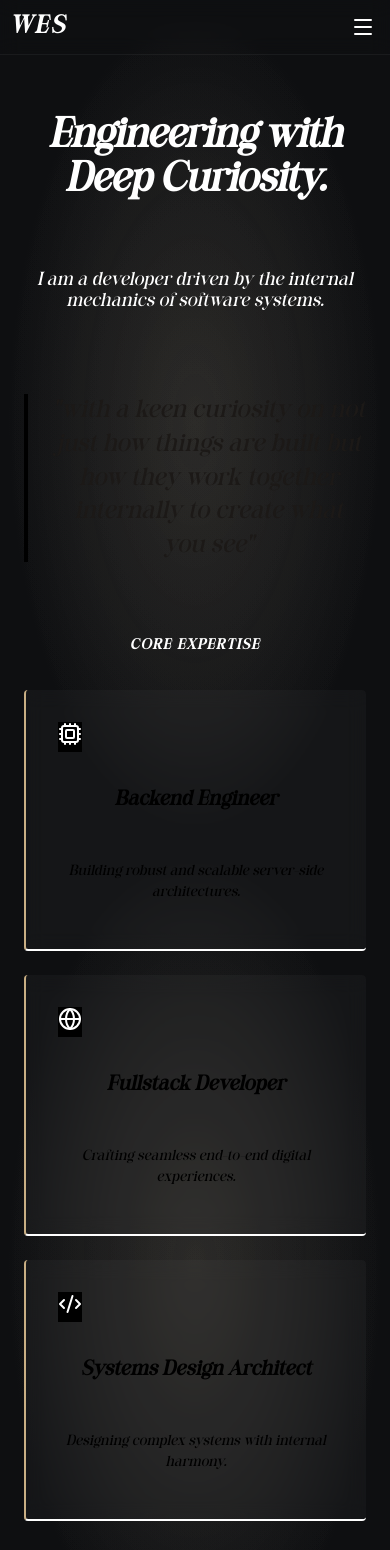
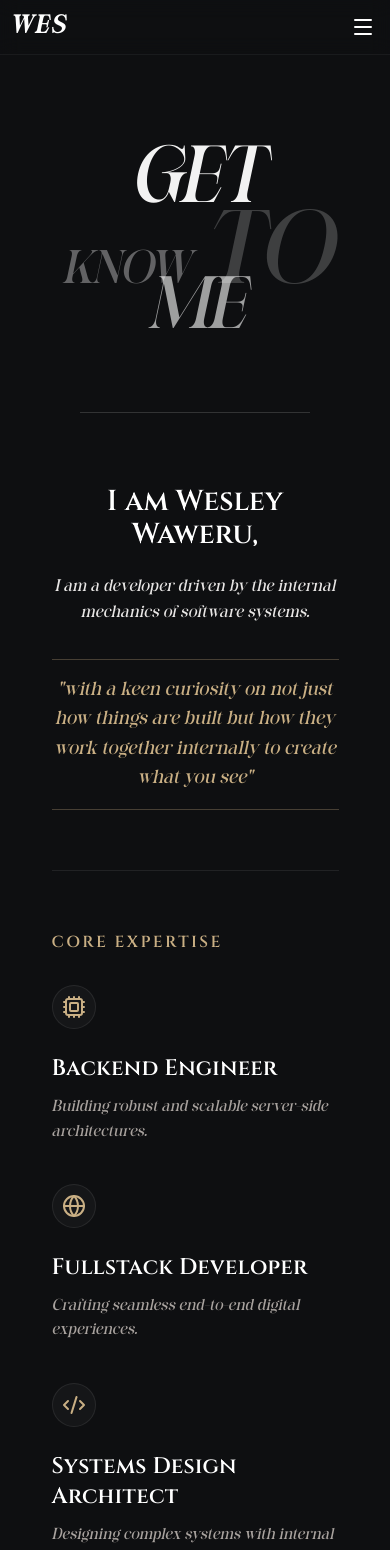
Before and after one commit to Sonderssss/wes-portfolio-react, a React (Vite) app: page /about in a window 390 px wide. Shown: the top 1550 px of the page. Built offline with nearby package versions, Linux system fonts and the light colour scheme; no server answers.

Commit message:
feat: redesigned the about page layout, style and animation

```diff
--- a/src/views/AboutView.css
+++ b/src/views/AboutView.css
@@ -1,133 +1,311 @@
-.about h1 {
-  font-size: 2.5rem;
+.about-container {
+  max-width: 1200px;
+  width: 90%;
+  margin: 0 auto;
+  padding: 0 2rem 80px 2rem;
+  box-sizing: border-box;
+  display: flex;
+  flex-direction: column;
+}
+
+/* Top Split Hero Section */
+.about-hero-split {
+  display: grid;
+  grid-template-columns: 1fr auto 1fr;
+  align-items: center;
+  column-gap: 4rem;
+  margin-top: 140px;
+  margin-bottom: 100px;
+}
+
+/* Left Panel: Introduction */
+.about-intro-side {
+  display: flex;
+  flex-direction: column;
+  align-items: flex-start;
+  text-align: left;
+}
+
+.about-intro-title {
+  font-family: var(--font-display);
+  font-size: 2.8rem;
+  font-weight: 700;
+  color: #ffffff;
+  margin: 0 0 1.5rem 0;
+  line-height: 1.15;
+}
+
+.about-intro-text {
+  font-size: 1.15rem;
+  color: var(--stone-200);
+  line-height: 1.6;
+  margin: 0 0 2rem 0;
+  max-width: 500px;
+}
+
+.about-intro-quote {
+  font-size: 1.15rem;
+  font-style: italic;
+  color: var(--color-accent-1);
+  border-left: 2px solid var(--color-accent-1);
+  padding-left: 1.5rem;
+  margin: 0;
+  max-width: 480px;
+  line-height: 1.6;
+}
+
+/* Center Divider */
+.about-divider {
+  width: 1px;
+  height: 380px;
+  background-color: rgba(255, 255, 255, 0.15);
+  align-self: center;
+  transform-origin: top;
+}
+
+/* Right Panel: Oversized Asymmetrical Typography */
+.about-typography-side {
+  display: flex;
+  flex-direction: column;
+  align-items: flex-start;
+  text-align: left;
+  user-select: none;
+}
+
+.typography-row {
+  display: flex;
+  align-items: baseline;
+  line-height: 0.85;
+}
+
+.word-get {
+  font-size: 9rem;
+  font-weight: 100;
+  color: rgba(255, 255, 255, 0.95);
+  letter-spacing: -0.04em;
+  text-transform: uppercase;
+}
+
+.word-know {
+  font-size: 5rem;
+  font-weight: 200;
+  color: rgba(255, 255, 255, 0.35);
+  letter-spacing: -0.02em;
+  text-transform: uppercase;
+  margin-right: 0.75rem;
+}
+
+.word-to {
+  font-size: 11rem;
+  font-weight: 100;
+  color: rgba(255, 255, 255, 0.2);
+  letter-spacing: -0.04em;
+  text-transform: uppercase;
+  transform: translateY(1.8rem);
+}
+
+.word-me {
+  font-size: 8.5rem;
+  font-weight: 100;
+  color: rgba(255, 255, 255, 0.6);
+  letter-spacing: -0.04em;
+  text-transform: uppercase;
+  margin-top: -1.2rem;
+}
+
+/* Bottom Sections styling */
+.about-details-section {
+  border-top: 1px solid rgba(255, 255, 255, 0.08);
+  padding-top: 60px;
+  display: flex;
+  flex-direction: column;
+  gap: 80px;
+}
+
+.about-expertise-container {
+  display: flex;
+  flex-direction: column;
+  text-align: left;
+}
+
+.section-header-title {
+  font-family: var(--font-display);
+  font-size: 1rem;
+  font-weight: 700;
+  text-transform: uppercase;
+  letter-spacing: 0.15em;
+  color: var(--color-accent-1);
+  margin: 0 0 2rem 0;
+}
+
+/* Stacked, borderless items in grid column structure */
+.expertise-grid-new {
+  display: grid;
+  grid-template-columns: repeat(3, 1fr);
+  gap: 3rem;
+}
+
+.expertise-item {
+  display: flex;
+  flex-direction: column;
+  align-items: flex-start;
+  text-align: left;
+}
+
+.expertise-icon {
+  display: flex;
+  align-items: center;
+  justify-content: center;
+  width: 44px;
+  height: 44px;
+  background-color: rgba(255, 255, 255, 0.03);
+  border: 1px solid rgba(255, 255, 255, 0.08);
+  color: var(--color-accent-1);
+  border-radius: 50%;
+  margin-bottom: 1.5rem;
+}
+
+.expertise-title {
+  font-family: var(--font-display);
+  font-size: 1.4rem;
+  font-weight: 600;
+  color: #ffffff;
+  margin: 0 0 0.75rem 0;
+  letter-spacing: 0.01em;
+}
+
+.expertise-desc {
+  color: var(--stone-400);
+  font-size: 0.95rem;
+  line-height: 1.6;
+  margin: 0;
+}
+
+/* Tech Stack Container */
+.about-tech-stack-section {
+  display: flex;
+  flex-direction: column;
+  text-align: left;
+}
+
+.tech-tags-grid-new {
+  display: flex;
+  flex-wrap: wrap;
+  gap: 0.8rem;
+}
+
+.tech-tag-new {
+  padding: 0.5rem 1.2rem;
+  background-color: rgba(255, 255, 255, 0.02);
+  border: 1px solid rgba(255, 255, 255, 0.08);
+  border-radius: 9999px;
+  font-size: 0.875rem;
+  font-weight: 500;
+  color: var(--stone-200);
+  transition: all 0.3s ease;
+}
+
+.tech-tag-new:hover {
+  border-color: var(--color-accent-1);
+  color: var(--color-accent-1);
+  background-color: rgba(201, 175, 132, 0.06);
+  transform: translateY(-2px);
+  box-shadow: 0 4px 12px rgba(201, 175, 132, 0.15);
 }
 
 /* Responsive Media Queries */
-@media (max-width: 768px) {
-  .about {
-    max-width: 90%;
-    padding: 30px 15px;
+@media (max-width: 992px) {
+  .about-hero-split {
+    column-gap: 2rem;
   }
 
-  .about h1 {
-    font-size: 2rem;
+  .about-intro-title {
+    font-size: 2.2rem;
+  }
+
+  .word-get { font-size: 7rem; }
+  .word-know { font-size: 4rem; }
+  .word-to { font-size: 8.5rem; transform: translateY(1.2rem); }
+  .word-me { font-size: 6.5rem; }
+
+  .expertise-grid-new {
+    gap: 2rem;
+  }
+}
+
+@media (max-width: 768px) {
+  .about-container {
+    padding-bottom: 60px;
+  }
+
+  .about-hero-split {
+    grid-template-columns: 1fr;
+    row-gap: 3rem;
+    margin-top: 100px;
+    margin-bottom: 60px;
+  }
+
+  /* In mobile: Typography stacks FIRST, followed by introduction stacked below */
+  .about-typography-side {
+    grid-row: 1; /* Force GET TO KNOW ME to the top on mobile */
+    align-items: center;
+    text-align: center;
+  }
+
+  .about-divider {
+    grid-row: 2;
+    width: 80%;
+    height: 1px;
+    margin: 1.5rem auto;
+    transform-origin: left;
+  }
+
+  .about-intro-side {
+    grid-row: 3;
+    align-items: center;
+    text-align: center;
+  }
+
+  .about-intro-quote {
+    border-left: none;
+    border-top: 1px solid rgba(201, 175, 132, 0.3);
+    border-bottom: 1px solid rgba(201, 175, 132, 0.3);
+    padding: 1rem 0;
+    margin: 0 auto;
+  }
+
+  .word-get { font-size: 6rem; }
+  .word-know { font-size: 3.5rem; }
+  .word-to { font-size: 7.5rem; transform: translateY(1rem); }
+  .word-me { font-size: 5.5rem; }
+
+  .expertise-grid-new {
+    grid-template-columns: 1fr;
+    gap: 2.5rem;
+  }
+
+  .about-details-section {
+    gap: 60px;
   }
 }
 
 @media (max-width: 480px) {
-  .about {
-    max-width: 95%;
-    padding: 20px 10px;
+  .word-get { font-size: 4.8rem; }
+  .word-know { font-size: 2.8rem; }
+  .word-to { font-size: 6.2rem; transform: translateY(0.8rem); }
+  .word-me { font-size: 4.4rem; }
+
+  .about-intro-title {
+    font-size: 1.8rem;
   }
 
-  .about h1 {
-    font-size: 1.5rem;
+  .about-intro-text {
+    font-size: 1rem;
   }
 }
 
-/* About Page */
-.about-container {
-  max-width: 42rem;
-  width: 100%;
-  margin: 0 auto;
-  padding: 2rem 1.5rem;
-  display: flex;
-  flex-direction: column;
-  gap: 3rem;
+/* About Page Background Override */
+body.about-page-active {
+  background: #0e0f11 !important;
+  animation: none !important;
 }
-
-.about-header {
-  display: flex;
-  flex-direction: column;
-  gap: 1rem;
-}
-
-.about-title {
-  font-size: 2.5rem;
-  font-weight: 700;
-  letter-spacing: -0.025em;
-  line-height: 1.1;
-}
-
-.about-subtitle {
-  font-size: 1.125rem;
-  color: #ffff;
-  font-weight: 400;
-}
-
-.about-quote {
-  font-size: 1.5rem;
-  font-weight: 500;
-  line-height: 1.4;
-  color: var(--stone-900);
-  border-left: 4px solid black;
-  padding-left: 1.5rem;
-  margin: 1rem 0;
-  font-style: italic;
-}
-
-.tech-section {
-  display: flex;
-  flex-direction: column;
-  gap: 1.5rem;
-}
-
-.tech-section-title {
-  font-size: 0.875rem;
-  font-weight: 600;
-  text-transform: uppercase;
-  letter-spacing: 0.1em;
-  color: #ffff;
-  text-align: center;
-}
-
-.tech-stack {
-  display: flex;
-  flex-wrap: wrap;
-  gap: 0.75rem;
-}
-
-.tech-tag {
-  padding: 0.5rem 1rem;
-  background-color: var(--white);
-  border: 1px solid var(--stone-200);
-  border-radius: 0.75rem;
-  font-size: 0.875rem;
-  font-weight: 500;
-  color: var(--stone-600);
-  transition: all 0.2s;
-}
-
-.tech-tag:hover {
-  border-color: var(--color-accent-1);
-  color: var(--color-accent-1);
-  transform: translateY(-2px);
-  box-shadow: 0 0 10px rgba(201, 175, 132, 0.2);
-}
-
-.about-projects-grid {
-  display: grid;
-  height: auto;
-  grid-template-columns: repeat(auto-fit, minmax(200px, 1fr));
-  gap: 1.5rem;
-}
-
-.about-project-card {
-  padding: 2rem;
-  height: auto;
-  display: flex;
-  flex-direction: column;
-  gap: 1rem;
-  background-color: rgba(255, 255, 255, 0.03);
-  border-left: 2px solid var(--color-accent-1);
-  border-bottom: 2px solid var(--color-accent-2);
-  border-radius: 4px;
-  backdrop-filter: blur(10px);
-  transition: all 0.3s ease;
-}
-
-.about-project-card:hover {
-  transform: translateY(-4px);
-  box-shadow: 0 10px 20px rgba(0, 0, 0, 0.2);
-  background-color: rgba(255, 255, 255, 0.05);
-}
--- a/src/views/AboutView.tsx
+++ b/src/views/AboutView.tsx
@@ -1,5 +1,5 @@
 import React from "react";
-import { m } from "motion/react";
+import { m, Variants } from "motion/react";
 import { Cpu, Globe, Code2 } from "lucide-react";
 import "./AboutView.css";
 
@@ -34,87 +34,131 @@ const qualities = [
 ];
 
 const AboutView: React.FC = () => {
+  React.useEffect(() => {
+    document.body.classList.add("about-page-active");
+    return () => {
+      document.body.classList.remove("about-page-active");
+    };
+  }, []);
+
+  const textContainerVariants: Variants = {
+    hidden: { opacity: 0 },
+    visible: {
+      opacity: 1,
+      transition: {
+        staggerChildren: 0.2,
+        delayChildren: 0.1,
+      },
+    },
+  };
+
+  const textItemVariants: Variants = {
+    hidden: { opacity: 0, y: 30 },
+    visible: {
+      opacity: 1,
+      y: 0,
+      transition: { duration: 0.8, ease: [0.215, 0.61, 0.355, 1] as const },
+    },
+  };
+
+  const introVariants: Variants = {
+    hidden: { opacity: 0, y: 20 },
+    visible: {
+      opacity: 1,
+      y: 0,
+      transition: { duration: 0.8, delay: 0.6, ease: "easeOut" as const },
+    },
+  };
+
+  const dividerVariants: Variants = {
+    hidden: { scale: 0, opacity: 0 },
+    visible: {
+      scale: 1,
+      opacity: 1,
+      transition: { duration: 1.2, ease: "easeInOut" as const },
+    },
+  };
 
   return (
+    <div className="about-container">
+      {/* Top Split Hero Section */}
+      <div className="about-hero-split">
+        {/* Left Side: Introduction */}
         <m.div
-      initial={{ opacity: 0, y: 25 }}
-      whileInView={{ opacity: 1, y: 0 }}
-      viewport={{ once: true, amount: 0.2 }}
-      transition={{ duration: 0.9 }}
-      className="about-container"
+          initial="hidden"
+          animate="visible"
+          variants={introVariants}
+          className="about-intro-side"
         >
-      <div className="about-header">
-        <h1 className="about-title">
-          Engineering with <br />
-          Deep Curiosity.
-        </h1>
-
-        <p className="about-subtitle">
+          <h2 className="about-intro-title">I am Wesley Waweru,</h2>
+          <p className="about-intro-text">
             I am a developer driven by the internal mechanics of software systems.
           </p>
-      </div>
-
-      <blockquote className="about-quote">
+          <blockquote className="about-intro-quote">
             "with a keen curiosity on not just how things are built but how they
             work together internally to create what you see"
           </blockquote>
+        </m.div>
 
-      <div className="tech-section">
-        <h2 className="tech-section-title">Core Expertise</h2>
+        {/* Center Divider */}
+        <m.div
+          initial="hidden"
+          animate="visible"
+          variants={dividerVariants}
+          className="about-divider"
+        />
 
-        <div className="about-projects-grid">
-          {qualities.map((q) => (
-            <div
-              key={q.title}
-              className="about-project-card"
+        {/* Right Side: Typography */}
+        <m.div
+          initial="hidden"
+          animate="visible"
+          variants={textContainerVariants}
+          className="about-typography-side"
         >
-              <div
-                className="icon-wrapper"
-                style={{
-                  width: "fit-content",
-                  backgroundColor: "black",
-                  color: "white",
-                }}
-              >
-                {q.icon}
+          <m.div className="typography-row" variants={textItemVariants}>
+            <span className="word-get">GET</span>
+          </m.div>
+          <m.div className="typography-row" variants={textItemVariants}>
+            <span className="word-know">KNOW</span>
+            <m.span className="word-to" variants={textItemVariants}>
+              TO
+            </m.span>
+          </m.div>
+          <m.div className="typography-row" variants={textItemVariants}>
+            <span className="word-me">ME</span>
+          </m.div>
+        </m.div>
       </div>
 
-              <h3
-                style={{
-                  fontSize: "1.25rem",
-                  fontWeight: 600,
-                  color: "black",
-                }}
-              >
-                {q.title}
-              </h3>
-
-              <p
-                style={{
-                  color: "black",
-                  fontSize: "0.875rem",
-                  lineHeight: 1.5,
-                }}
-              >
-                {q.desc}
-              </p>
+      {/* Bottom Section: Core Expertise & Tech Stack */}
+      <div className="about-details-section">
+        {/* Core Expertise stacked and left-aligned */}
+        <div className="about-expertise-container">
+          <h2 className="section-header-title">Core Expertise</h2>
+          <div className="expertise-grid-new">
+            {qualities.map((q, idx) => (
+              <div key={idx} className="expertise-item">
+                <div className="expertise-icon">{q.icon}</div>
+                <h3 className="expertise-title">{q.title}</h3>
+                <p className="expertise-desc">{q.desc}</p>
               </div>
             ))}
           </div>
         </div>
 
-      <div className="tech-section">
-        <h2 className="tech-section-title">Tech Stack</h2>
-
-        <div className="tech-stack">
+        {/* Tech Stack below core expertise */}
+        <div className="about-tech-stack-section">
+          <h2 className="section-header-title">Tech Stack</h2>
+          <div className="tech-tags-grid-new">
             {techStack.map((tech) => (
-            <span key={tech} className="tech-tag">
+              <span key={tech} className="tech-tag-new">
                 {tech}
               </span>
             ))}
           </div>
         </div>
-    </m.div>
+      </div>
+    </div>
   );
 };
 
```
Lines whose indentation alone changed are shown as unchanged.
